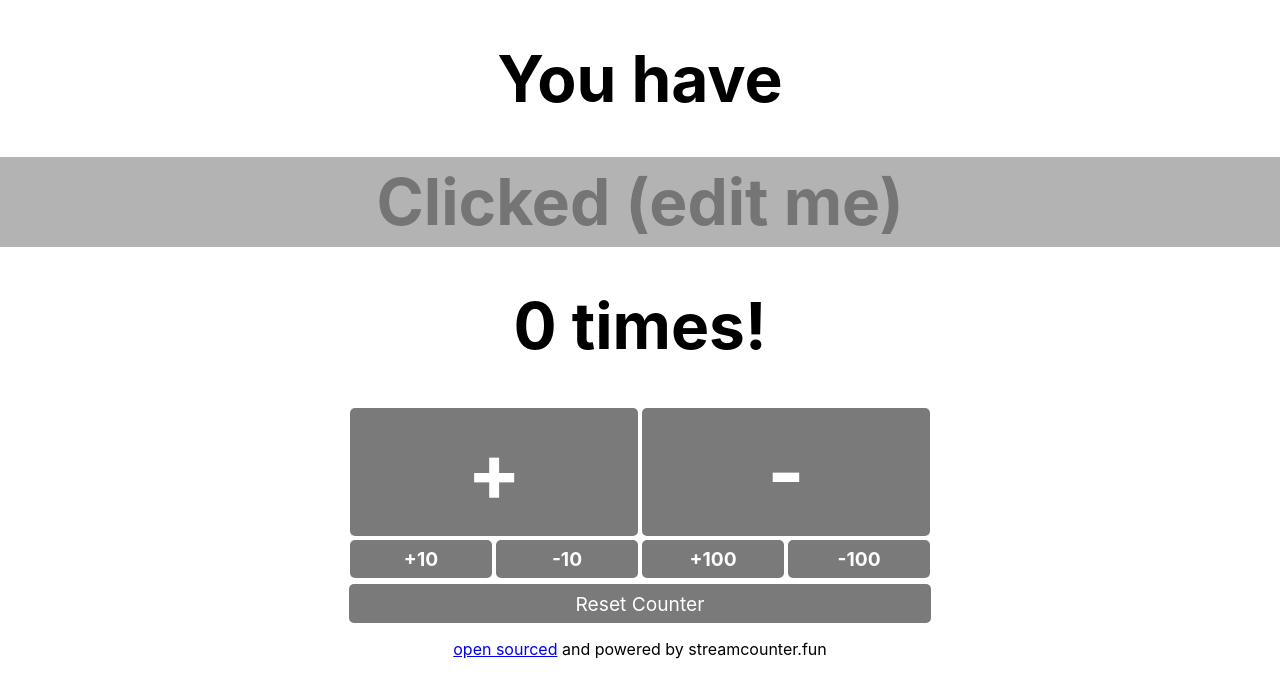
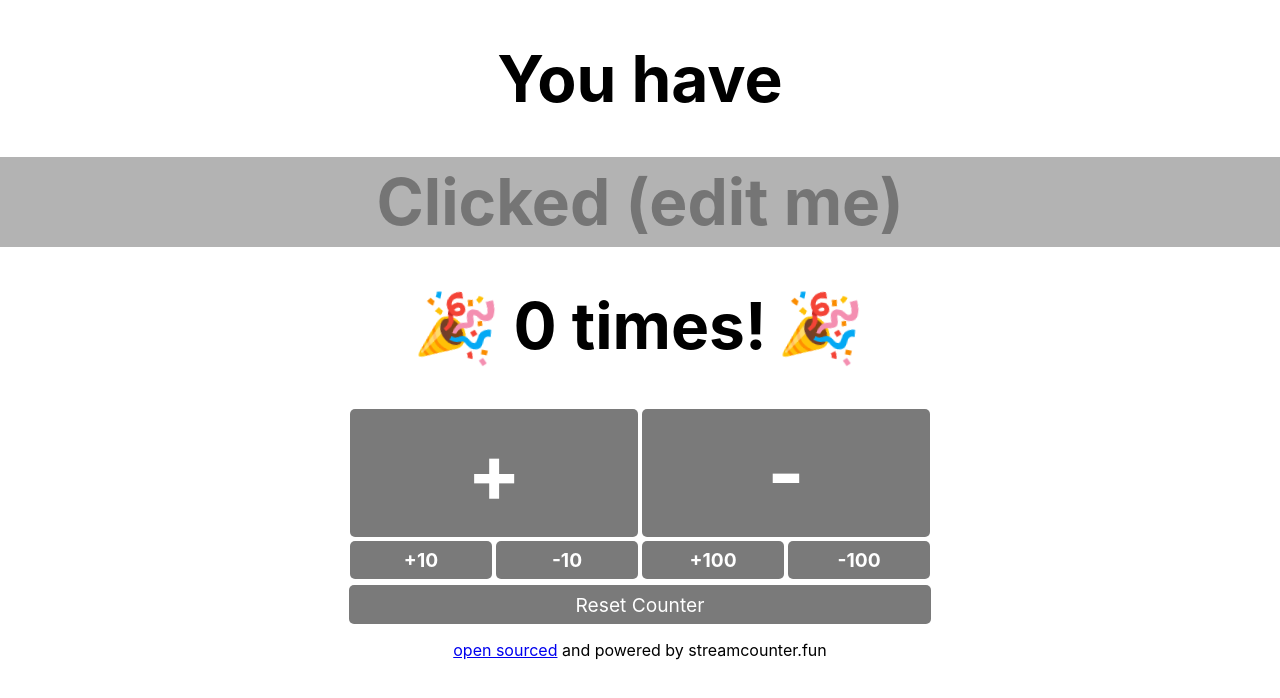
Before and after one commit to incognitoatlas/streamcounter.fun, a React (Vite) app: page / in a window 1280 px wide. Shown: the top 698 px of the page. Built offline with nearby package versions, Linux system fonts and the light colour scheme.

Commit message:
emoji go brrr

```diff
--- a/src/App.css
+++ b/src/App.css
@@ -2,6 +2,22 @@ main {
   text-align: center;
   vertical-align: center;
   line-height: 100vh;
+}
+
+@keyframes wave {
+	0% { transform: rotate(-10deg); }
+	10% { transform: rotate(10deg); }
+	20% { transform: rotate(-10deg); }
+	30% { transform: rotate(10deg); }
+	40% { transform: rotate(-10deg); }
+	50% { transform: rotate(10deg); }
+	60% { transform: rotate(-10deg); }
+	100% { transform: rotate(10deg); }
+}
+
+span.wave {
+  display: inline-block;
+  animation: wave 5s infinite;
 }
 
 div.btnrow {
@@ -17,8 +33,7 @@ div.btnrow {
   text-align: center;
   font-weight: bold;
   font-size: 10vh;
-  text-decoration: none;
-  outline: none;
+    outline: none;
   color: #fff;
   background-color: rgb(122, 122, 122);
   border: none;
--- a/src/App.jsx
+++ b/src/App.jsx
@@ -7,9 +7,9 @@ function App() {
   return (
     <div>
       <div id="buttonClass" className="centered">
-        <h1>You have</h1>
+        <h1 className="noselect">You have</h1>
         <input id="nameInput" placeholder="Clicked (edit me)" autoFocus autocomplete="off"></input>
-        <h1>{count} times!</h1>
+        <h1 className="noselect"><span className="wave">🎉</span> {count} times! <span className="wave">🎉</span></h1>
       </div>
       <div className="btnrow">
         <button className="button1 noselect inrow" onClick={() => incrementCount(count + 1)}>+</button>
```
